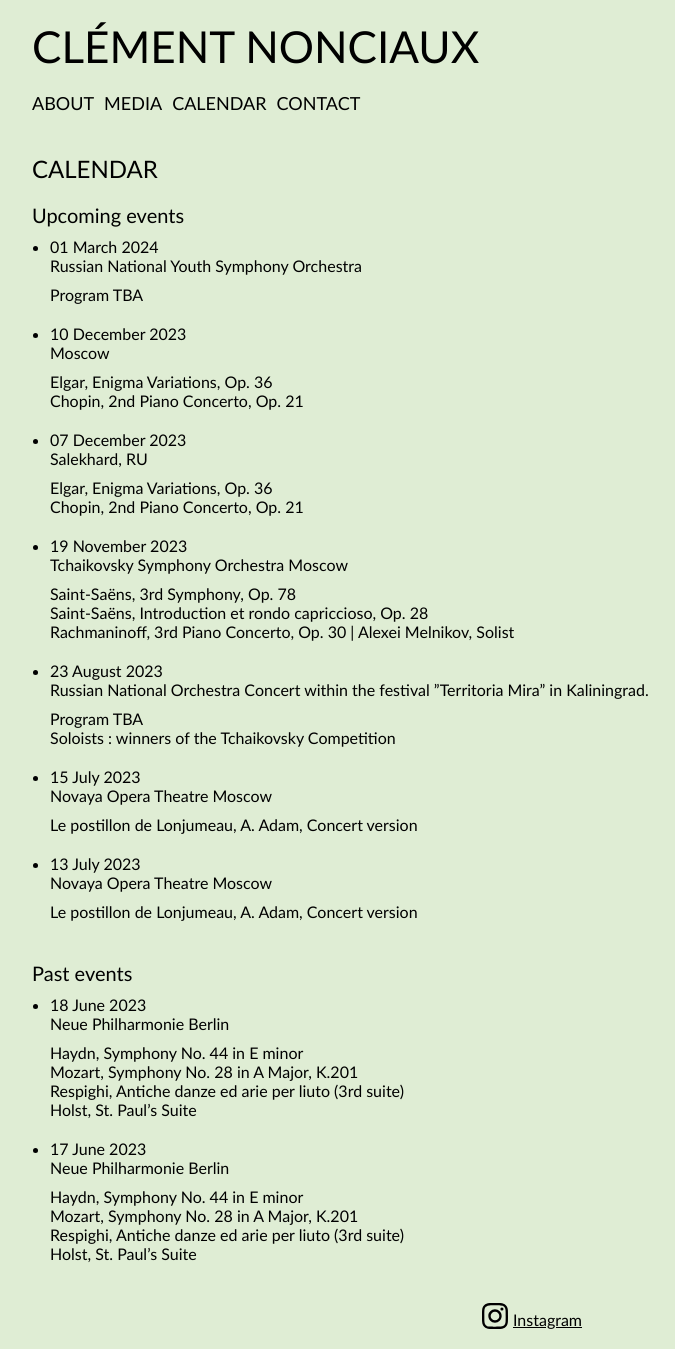
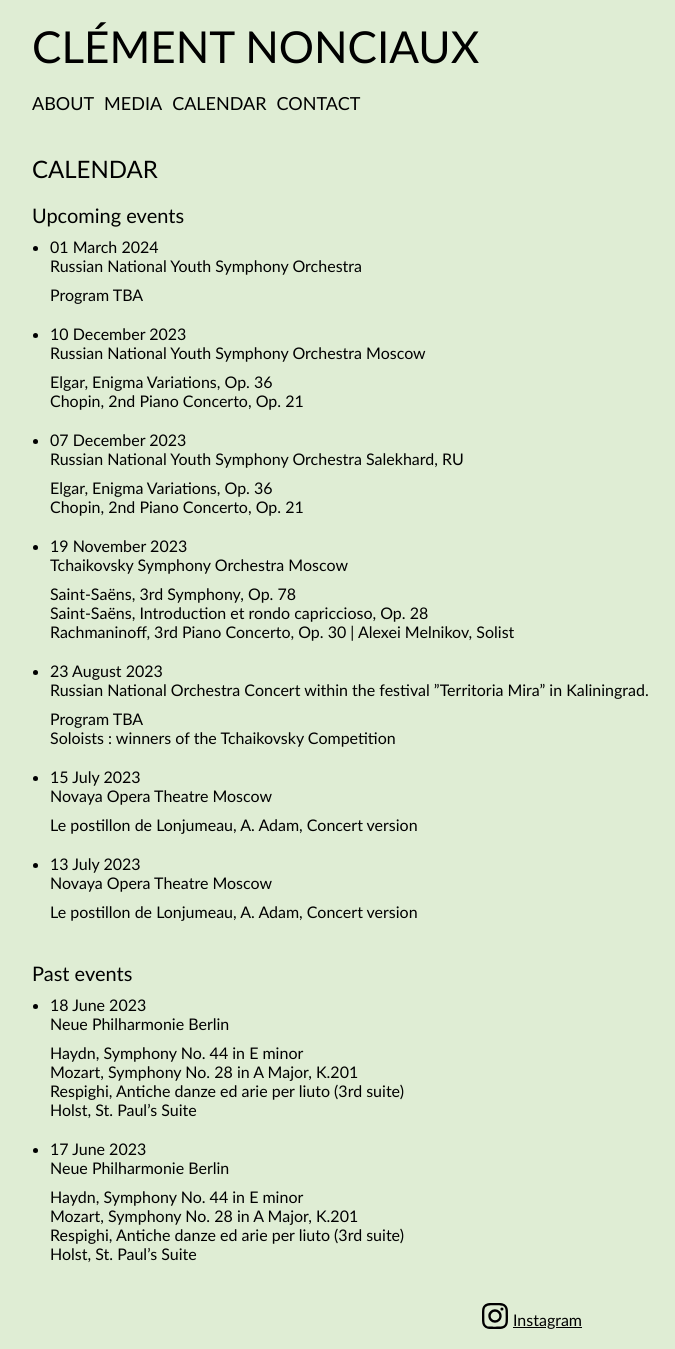
Before and after one commit to martincadoux/clementnonciaux.com, a Jekyll site: the page built from _pages/calendar.html, in a window 1280 px wide. Shown: the whole page, without its empty margins (108-783 px from the left). Built offline with Jekyll 4.4.1, drawn with Linux system fonts in a browser that asks for light colours.

Commit message:
Update events.yml

```diff
--- a/_data/events.yml
+++ b/_data/events.yml
@@ -6,6 +6,7 @@
 
 - date: 2023-12-10
   location: |-
+    Russian National Youth Symphony Orchestra
     Moscow
   program: |-
     Elgar, Enigma Variations, Op. 36
@@ -13,6 +14,7 @@
 
 - date: 2023-12-07
   location: |-
+    Russian National Youth Symphony Orchestra
     Salekhard, RU
   program: |-
     Elgar, Enigma Variations, Op. 36
```
